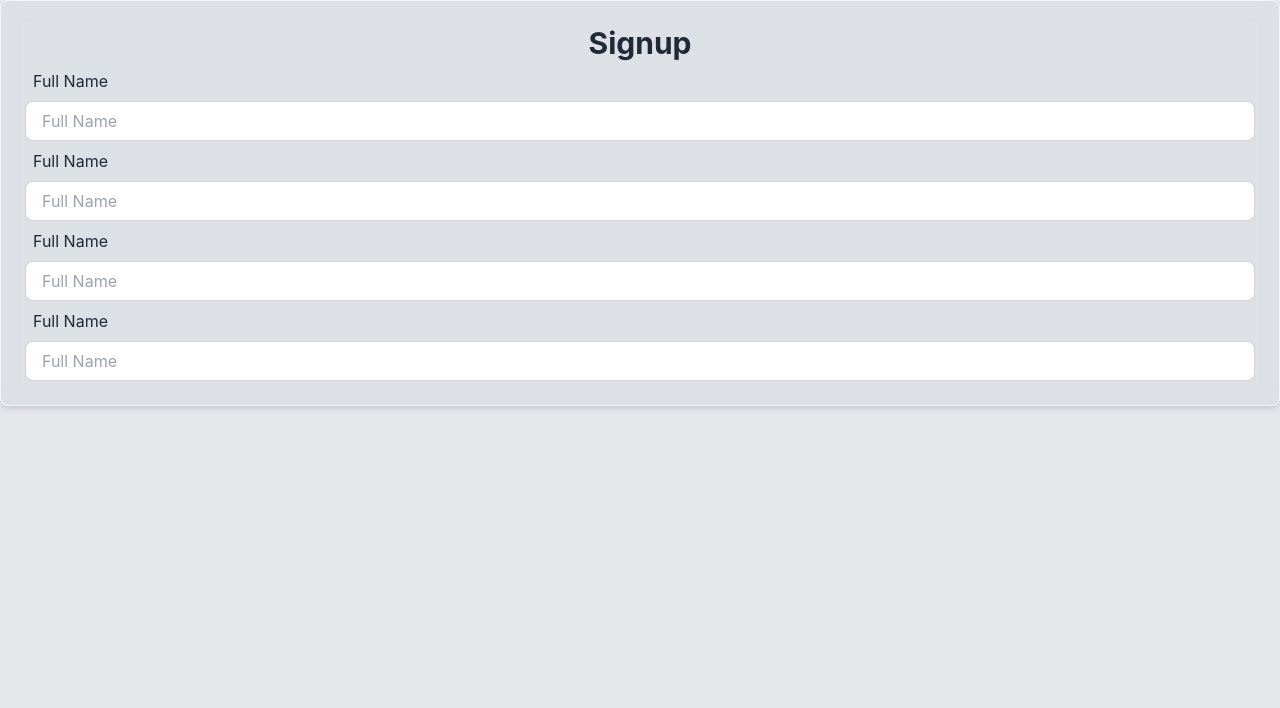
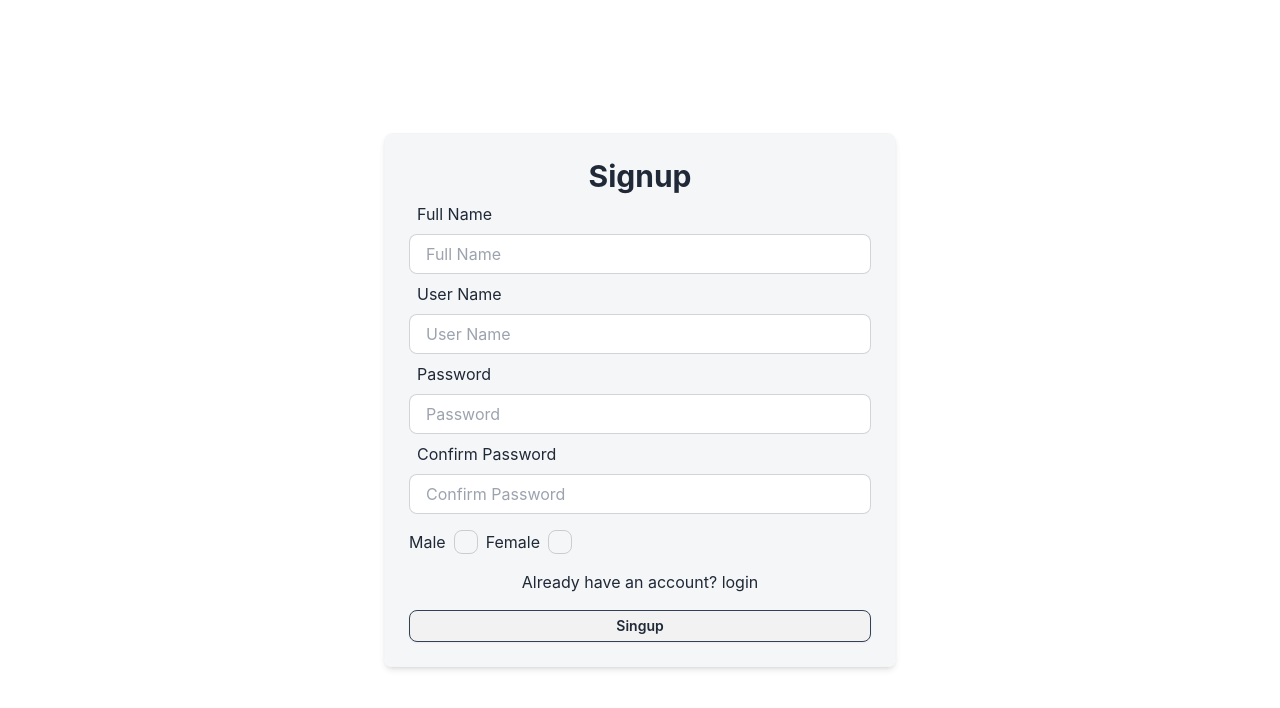
Before and after one commit to AnkitMaindola/ChatApplication, a React (Create React App) app in the folder frontend/: page /signup in a window 1280 px wide. Shown: the top 708 px of the page. Built offline with nearby package versions, Linux system fonts and the light colour scheme.

Commit message:
login sign up api integration

```diff
--- a/frontend/package.json
+++ b/frontend/package.json
@@ -6,8 +6,10 @@
     "@testing-library/jest-dom": "^5.17.0",
     "@testing-library/react": "^13.4.0",
     "@testing-library/user-event": "^13.5.0",
+    "axios": "^1.7.9",
     "react": "^18.3.1",
     "react-dom": "^18.3.1",
+    "react-hot-toast": "^2.4.1",
     "react-router-dom": "^7.0.2",
     "react-scripts": "5.0.1",
     "web-vitals": "^2.1.4"
--- a/frontend/src/App.js
+++ b/frontend/src/App.js
@@ -6,6 +6,7 @@ import Login from './components/Login';
 
 
 function App() {
+
 
   const router = createBrowserRouter([
     {
@@ -22,7 +23,7 @@ function App() {
     }
   ])
   return (
-    <div className="App bg-gray-200 h-screen ">
+    <div className="App  h-screen " >
       <RouterProvider router={router}/>
 
 {/* <button className="btn btn-active btn-ghost">Ghost</button> */}
--- a/frontend/src/components/Login.jsx
+++ b/frontend/src/components/Login.jsx
@@ -1,9 +1,72 @@
-import React from 'react'
+import React, { useState } from "react";
+import { Link ,useNavigate} from "react-router-dom";
+import axios from "axios";
+import toast from "react-hot-toast";
 
 function Login() {
+  const [user,setUser] = useState({
+    username : "",
+    password : "",
+  })
+  const navigate = useNavigate();
+  const onSubmitHandler = async (e) => {
+    e.preventDefault();
+    try {
+      const res = await axios.post(
+        `http://localhost:8000/api/v1/user/login`,
+        user,
+        {
+          headers: {
+            "Content-Type": "application/json",
+          },
+          withCredentials: true,
+        }
+      );
+      if (res) {
+        console.log(res);
+        navigate("/");
+        toast.success("Logged in sucessfully");
+      }
+    } catch (error) {
+      console.log(error.response.data.message);
+      toast.error(error.response.data.message)
+    }
+  };
   return (
-    <div>Login</div>
-  )
+    <div className="min-w-96 mx-auto w-[40%] flex items-center justify-center h-[100%]">
+      <div className="w-full p-6 rounded-lg shadow-md bg-gray-400 bg-clip-padding backdrop-filter backdrop-blur-md bg-opacity-10 border border-gray-100">
+        <h1 className="text-3xl font-bold text-center">Login</h1>
+        <form onSubmit={onSubmitHandler} action="">
+          <div>
+            <label className="label p-2">
+              <span className="text-base label-text">User Name</span>
+            </label>
+            <input
+              className="w-full input input-bordered h-10"
+              type="text"
+              placeholder="User Name"
+              onChange={(e)=> setUser({...user, username : e.target.value}) }
+            />
+          </div>
+          <div>
+            <label className="label p-2">
+              <span className="text-base label-text">Password</span>
+            </label>
+            <input
+              className="w-full input input-bordered h-10"
+              type="password"
+              placeholder="Password"
+              onChange={(e)=> setUser({...user, password : e.target.value}) }
+            />
+          </div>
+          <p className='text-center my-2'>Already have an account? <Link to="/signup"> Sign up </Link></p>
+          <div>
+            <button type='submit' className='btn btn-block btn-sm mt-2 border border-slate-700'>Login</button>
+          </div>
+        </form>
+      </div>
+    </div>
+  );
 }
 
-export default Login
+export default Login;
--- a/frontend/src/components/SIgnup.jsx
+++ b/frontend/src/components/SIgnup.jsx
@@ -1,11 +1,42 @@
-import React from "react";
+import React, { useState } from "react";
+import { Link, useNavigate } from "react-router-dom";
+import axios from "axios";
+import toast from "react-hot-toast";
 
 function Signup() {
-  const onSubmitHandler = (e) => {
+  const [user, setUser] = useState({
+    fullName: "",
+    username: "",
+    password: "",
+    confirmPassword: "",
+    gender: "",
+  });
+  const navigate = useNavigate();
+  const onSubmitHandler = async (e) => {
     e.preventDefault();
+    try {
+      const res = await axios.post(
+        `http://localhost:8000/api/v1/user/register`,
+        user,
+        {
+          headers: {
+            "Content-Type": "application/json",
+          },
+          withCredentials: true,
+        }
+      );
+      if (res.data.success) {
+        console.log(res);
+        navigate("/login");
+        toast.success(res.data.message);
+      }
+    } catch (error) {
+      console.log(error.response.data.message);
+      toast.error(error.response.data.message)
+    }
   };
   return (
-    <div className="min-w-96 mx-auto">
+    <div className="min-w-96 mx-auto w-[40%] flex items-center justify-center h-[100%]">
       <div className="w-full p-6 rounded-lg shadow-md bg-gray-400 bg-clip-padding backdrop-filter backdrop-blur-md bg-opacity-10 border border-gray-100">
         <h1 className="text-3xl font-bold text-center">Signup</h1>
         <form onSubmit={onSubmitHandler} action="">
@@ -17,37 +48,78 @@ function Signup() {
               className="w-full input input-bordered h-10"
               type="text"
               placeholder="Full Name"
+              onChange={(e) => setUser({ ...user, fullName: e.target.value })}
             />
           </div>
           <div>
             <label className="label p-2">
-              <span className="text-base label-text">Full Name</span>
+              <span className="text-base label-text">User Name</span>
             </label>
             <input
               className="w-full input input-bordered h-10"
               type="text"
-              placeholder="Full Name"
+              placeholder="User Name"
+              onChange={(e) => setUser({ ...user, username: e.target.value })}
             />
           </div>
           <div>
             <label className="label p-2">
-              <span className="text-base label-text">Full Name</span>
+              <span className="text-base label-text">Password</span>
             </label>
             <input
               className="w-full input input-bordered h-10"
-              type="text"
-              placeholder="Full Name"
+              type="password"
+              placeholder="Password"
+              onChange={(e) => setUser({ ...user, password: e.target.value })}
             />
           </div>
           <div>
             <label className="label p-2">
-              <span className="text-base label-text">Full Name</span>
+              <span className="text-base label-text">Confirm Password</span>
             </label>
             <input
               className="w-full input input-bordered h-10"
-              type="text"
-              placeholder="Full Name"
+              type="password"
+              placeholder="Confirm Password"
+              onChange={(e) =>
+                setUser({ ...user, confirmPassword: e.target.value })
+              }
             />
+          </div>
+          <div className="flex items-center my-4">
+            <div className="flex items-center">
+              <p>Male</p>
+              <input
+                type="checkbox"
+                value="male"
+                checked={user.gender === "male"}
+                onChange={(e) => setUser({ ...user, gender: e.target.value })}
+                defaultChecked
+                className="checkbox mx-2"
+              />
+            </div>
+            <div className="flex items-center">
+              <p>Female</p>
+              <input
+                type="checkbox"
+                value="female"
+                checked={user.gender === "female"}
+                onChange={(e) => setUser({ ...user, gender: e.target.value })}
+                defaultChecked
+                className="checkbox mx-2"
+              />
+            </div>
+          </div>
+          <p className="text-center my-2">
+            Already have an account? <Link to="/login"> login </Link>
+          </p>
+          <div>
+            <button
+              type="submit"
+              className="btn btn-block btn-sm mt-2 border border-slate-700"
+            >
+              Singup
+            </button>
           </div>
         </form>
       </div>
--- a/frontend/src/index.css
+++ b/frontend/src/index.css
@@ -4,11 +4,10 @@
 
 
 body {
-  background-size: cover;
+  background-size: cover; /* Ensure the image covers the entire viewport */
   background-position: center;
   background-repeat: no-repeat;
-
-
+  height: 100vh; /* Optional: Ensure it covers the viewport */
   margin: 0;
   font-family: -apple-system, BlinkMacSystemFont, 'Segoe UI', 'Roboto', 'Oxygen',
     'Ubuntu', 'Cantarell', 'Fira Sans', 'Droid Sans', 'Helvetica Neue',
--- a/frontend/src/index.js
+++ b/frontend/src/index.js
@@ -1,6 +1,7 @@
 import React from 'react';
 import ReactDOM from 'react-dom/client';
 import App from './App'
+import {Toaster} from 'react-hot-toast'
 import './index.css';  // Ensure the path is correct
 
 
@@ -8,6 +9,7 @@ import './index.css';  // Ensure the path is correct
 const root = ReactDOM.createRoot(document.getElementById('root'));
 root.render(
   <React.StrictMode>
+    <Toaster/>
     <App />
   </React.StrictMode>
 );
```
Also changed, not shown: 1 other file (tests, documents, lock files or other folders).
